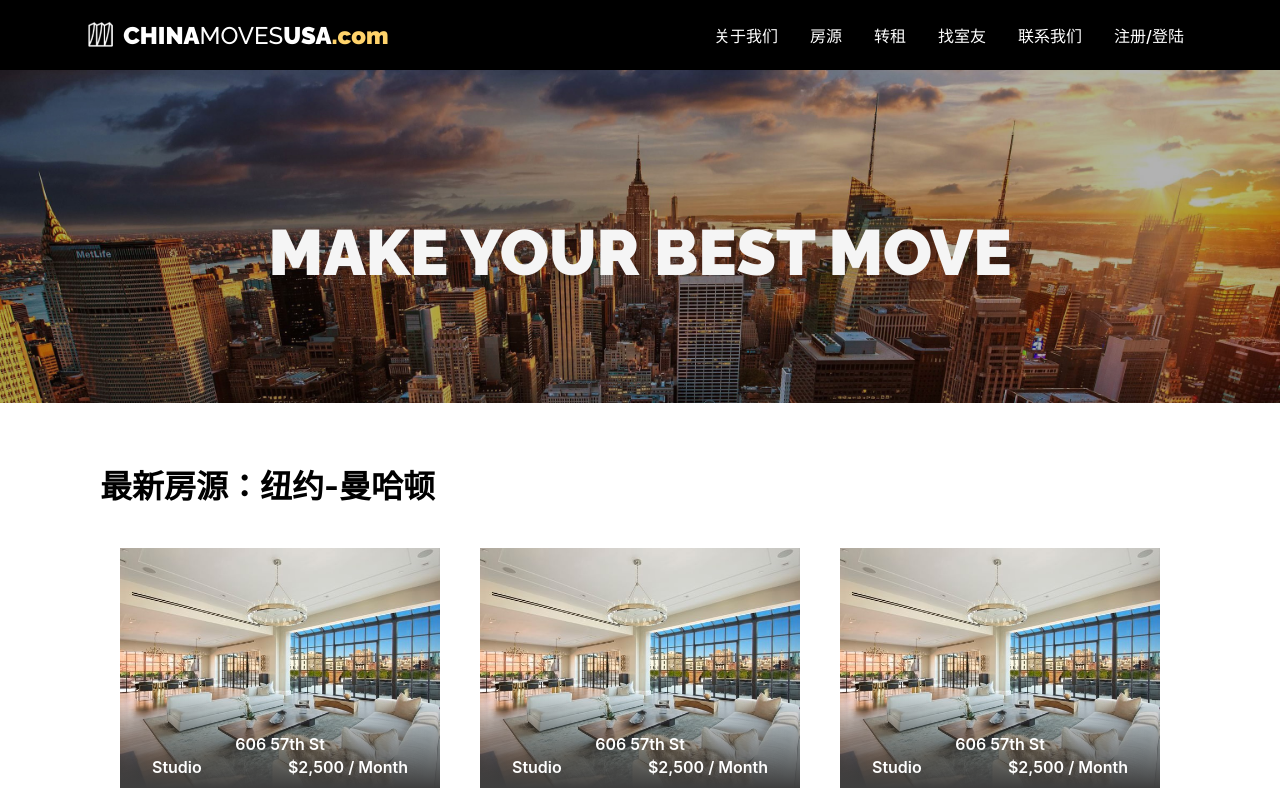
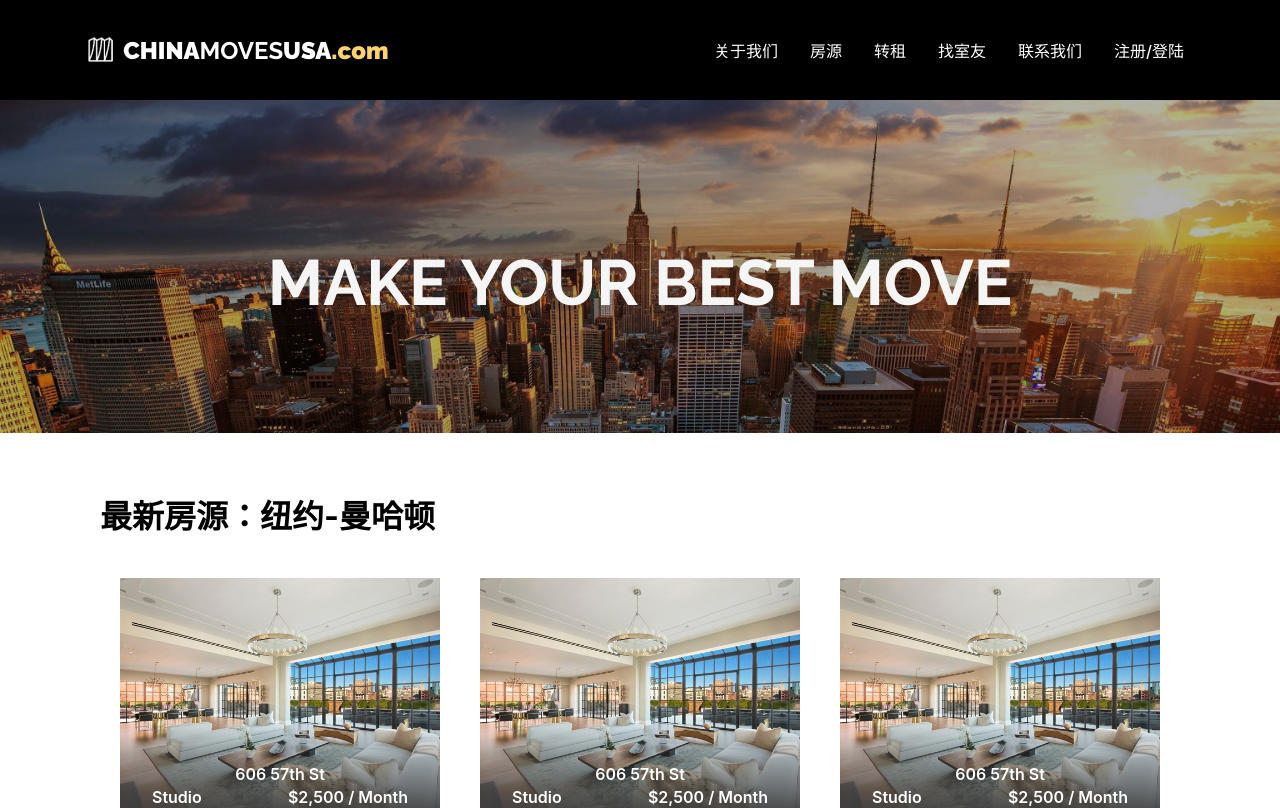
Before and after one commit to great-simonlee/chinamoves, a React (Create React App) app: page /chinamoves/aboutagents in a window 1280 px wide. Shown: the top 808 px of the page. Built offline with nearby package versions, Linux system fonts and the light colour scheme.

Commit message:
login page has been updated

```diff
--- a/public/index.html
+++ b/public/index.html
@@ -11,7 +11,7 @@
     />
     <link rel="preconnect" href="https://fonts.gstatic.com" />
     <link
-      href="https://fonts.googleapis.com/css2?family=Raleway:wght@500;900&display=swap"
+      href="https://fonts.googleapis.com/css2?family=Raleway:wght@700;900&display=swap"
       rel="stylesheet"
     />
     <title>CHINA MOVES USA</title>
--- a/src/components/header/header.module.css
+++ b/src/components/header/header.module.css
@@ -5,7 +5,7 @@
   background-color: black;
   width: 100%;
   min-width: 1080px;
-  height: 70px;
+  height: 100px;
 }
 
 .logo {
--- a/src/components/main/main_image/main_image.module.css
+++ b/src/components/main/main_image/main_image.module.css
@@ -11,7 +11,7 @@
 .mainImgText {
   font-family: "Raleway", sans-serif;
   width: 100%;
-  font-weight: 900;
+  font-weight: 700;
   z-index: 1;
   top: 35%;
   left: 50%;
```
